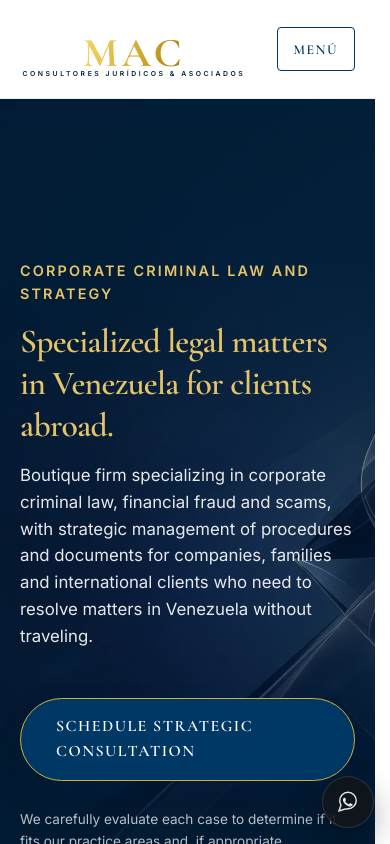
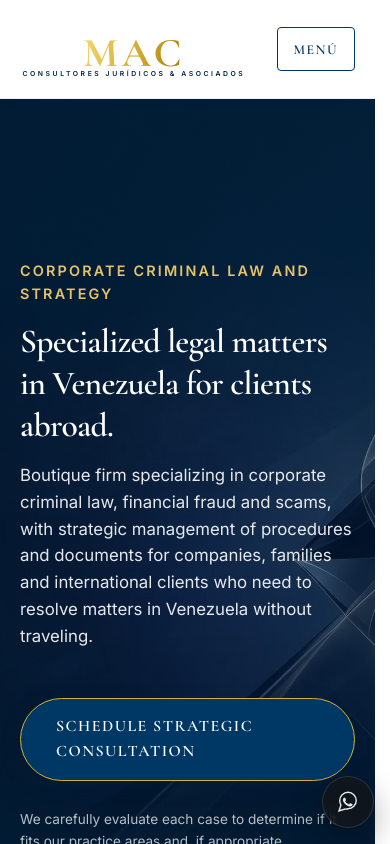
Before and after one commit to mcolina777-cpu/mac-consultores-site-clean, a Next.js app: page /en in a window 390 px wide. Shown: the top 844 px of the page. Built offline with nearby package versions, Linux system fonts and the light colour scheme.

Commit message:
Actualizacion del color del hero

```diff
--- a/src/app/globals.css
+++ b/src/app/globals.css
@@ -273,8 +273,9 @@ nav .nav-links {
     text-transform: uppercase;
 }
 
+/* HERO – Título principal (desktop / general) */
 .hero-content h1 {
-    color: var(--accent-light);
+    color: #FFFFFF; /* antes: var(--accent-light) */
     font-size: clamp(2.4rem, 4vw, 3.2rem);
     line-height: 1.15;
     margin-bottom: 1.4rem;
@@ -1412,11 +1413,12 @@ nav .nav-links a {
         margin: 0 auto;
     }
 
+    /* HERO – Título principal en móviles */
     .hero-content h1 {
         font-size: 2.1rem;
         line-height: 1.25;
         margin-bottom: 0.9rem;
-        color: var(--accent-light);
+        color: #FFFFFF; /* antes: var(--accent-light) */
     }
 
     .hero-content p {
```
